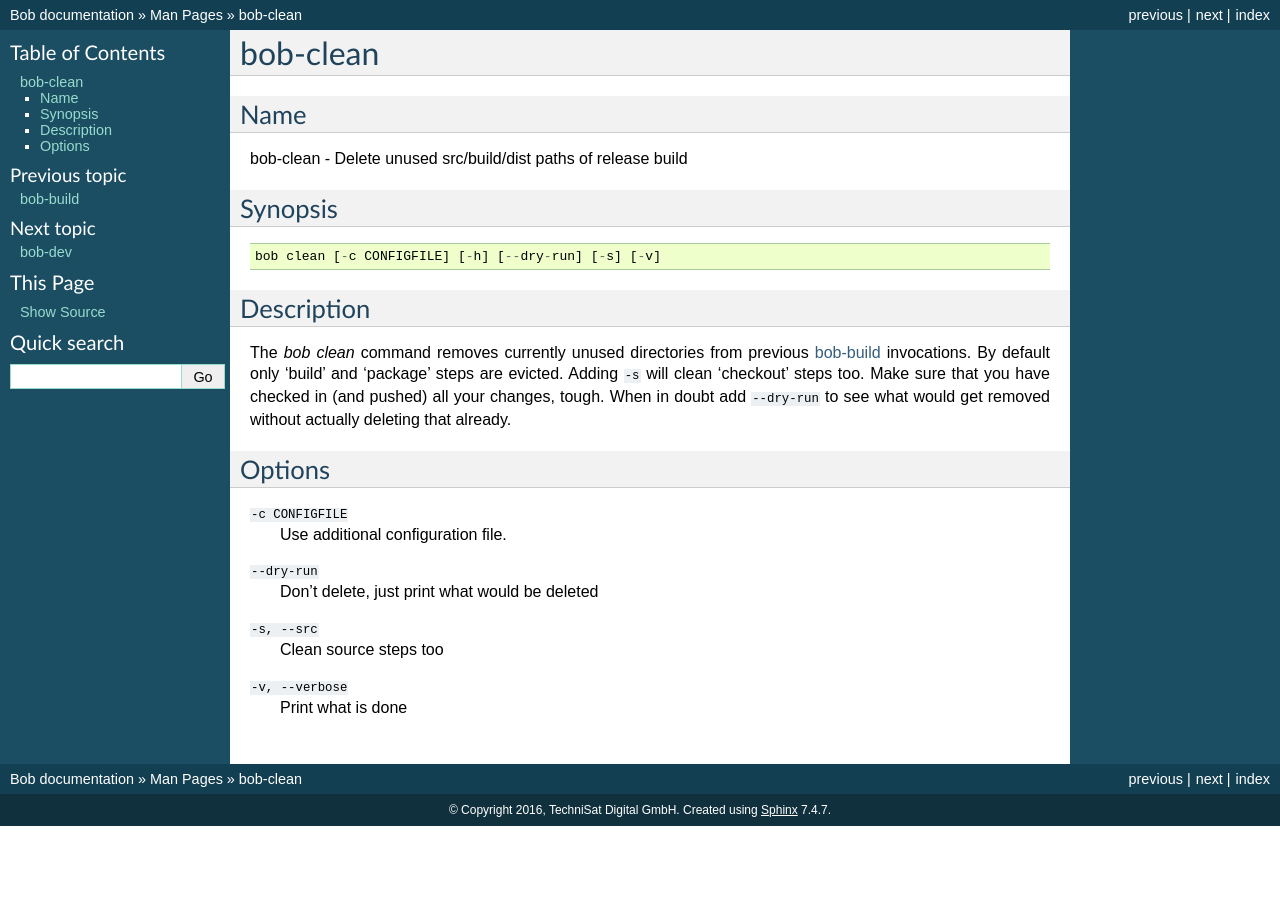
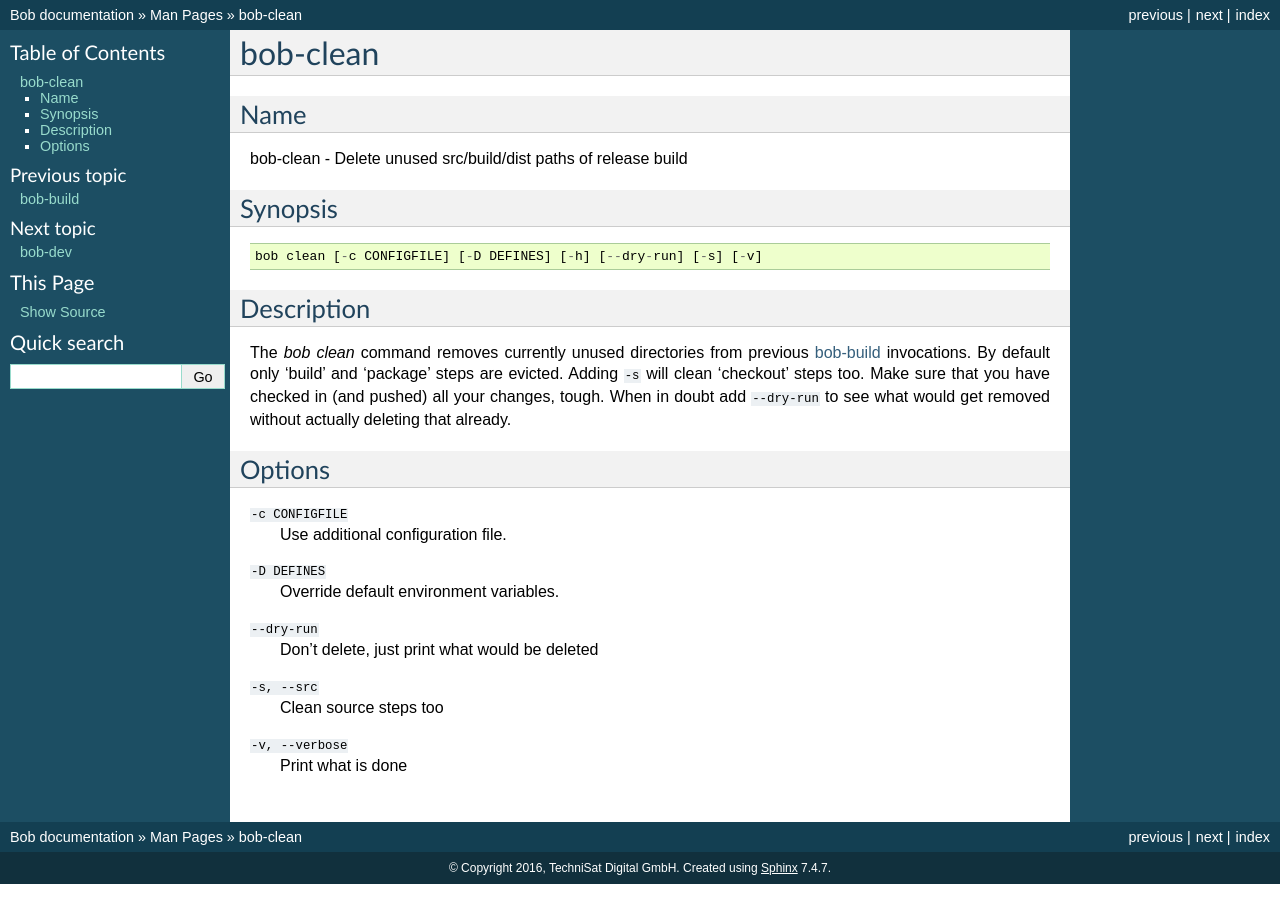
Before and after one commit to BobBuildTool/bob, a Sphinx documentation site: the page built from doc/manpages/bob-clean.rst, in a window 1280 px wide. Built offline with Sphinx 7.4.7, drawn with Linux system fonts in a browser that asks for light colours; formulas are drawn with MathJax 3; the version number could not be read and is left out.

Commit message:
build: clean: add defines argument

```diff
--- a/doc/manpages/bob-clean.rst
+++ b/doc/manpages/bob-clean.rst
@@ -13,7 +13,7 @@
 
 ::
 
-    bob clean [-c CONFIGFILE] [-h] [--dry-run] [-s] [-v]
+    bob clean [-c CONFIGFILE] [-D DEFINES] [-h] [--dry-run] [-s] [-v]
 
 
 Description
@@ -33,6 +33,9 @@
 ``-c CONFIGFILE``
     Use additional configuration file.
 
+``-D DEFINES``
+    Override default environment variables.
+
 ``--dry-run``
     Don't delete, just print what would be deleted
 
```
Also changed, not shown: 3 other files.
